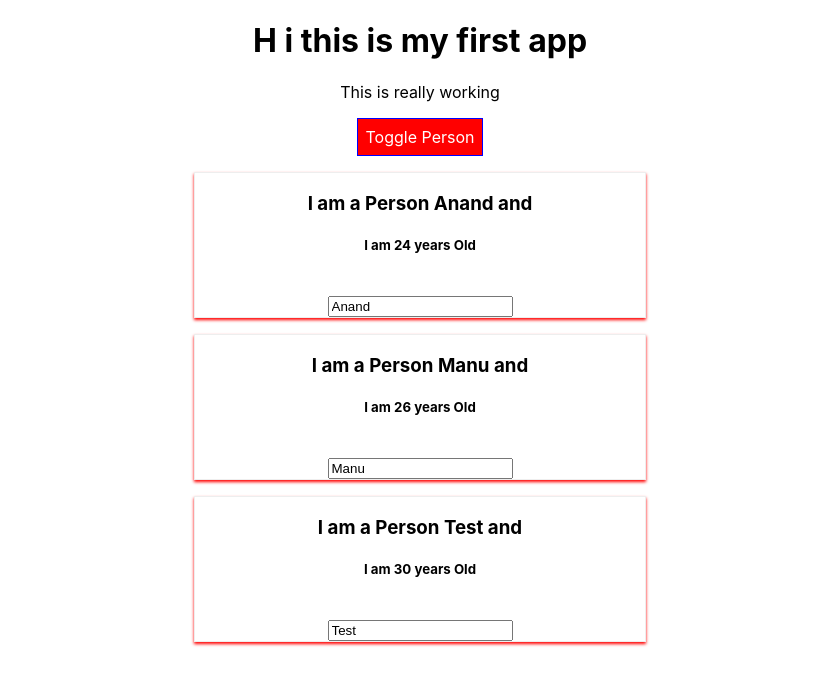
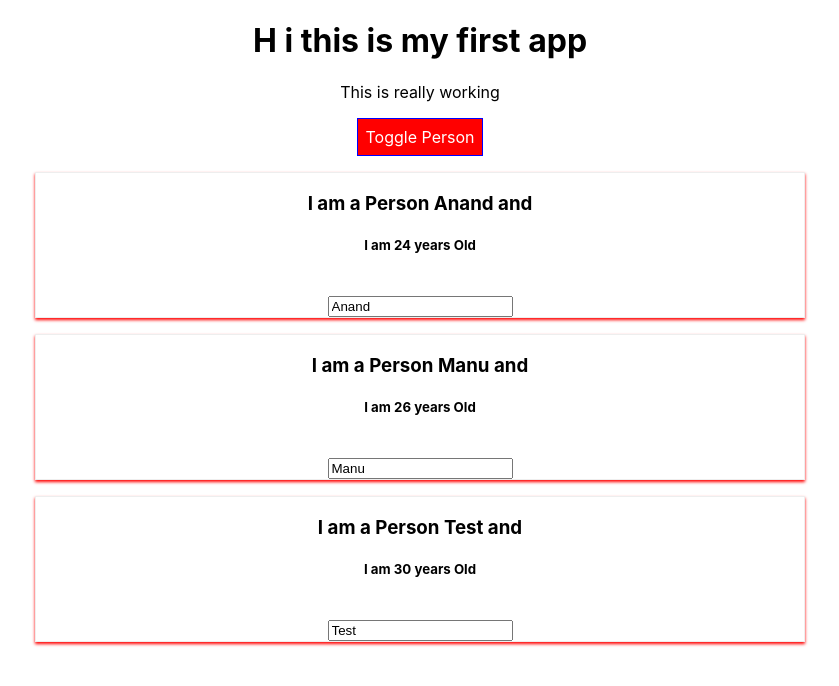
Before and after one commit to ANANDKNIT/my-react-learning, a React (Create React App) app: page / in a window 1280 px wide. Both pictures are taken after a click on the button "Toggle Person". Shown: the top 686 px of the page, without its empty margins (220-1059 px from the left). Built offline with nearby package versions, Linux system fonts and the light colour scheme.

Commit message:
removed radium to use css module

```diff
--- a/src/App.js
+++ b/src/App.js
@@ -1,5 +1,4 @@
 import React, { Component } from "react";
-import Radium,{StyleRoot} from 'radium';
 import "./App.css";
 import Person from "./Person/Person";
 
@@ -30,7 +29,7 @@ class App extends Component {
     const personIndex = this.state.persons.findIndex(p => {
       return p.id === id;
     });
-    console.log(personIndex,'from changwed handler');
+    console.log(personIndex, "from changwed handler");
     // const person={...this.state.persons[personIndex]};
     const person = Object.assign({}, this.state.persons[personIndex]);
     person.name = event.target.value;
@@ -58,13 +57,13 @@ class App extends Component {
     let person = null;
     const style = {
       backgroundColor: "green",
-      color:"white",
+      color: "white",
       font: "inherit",
       border: "1px solid blue",
       padding: "8px",
       ":hover": {
-         backgroundColor:"lightgreen",
-         color: "black"
+        backgroundColor: "lightgreen",
+        color: "black"
       }
     };
 
@@ -83,40 +82,30 @@ class App extends Component {
                 changed={event => this.nameChangeHandler(event, person.id)}
               />
             );
-          })
-          }
+          })}
         </div>
       );
-      style["backgroundColor"] ="red";
-      style[":hover"]={
-        backgroundColor:"salmon",
-        color: "black"
-      }
+      style["backgroundColor"] = "red";
     }
-    let classes=[];
-if(this.state.persons.length<=2) {
-  classes.push('red'); // classes = [red]
-}
-if(this.state.persons.length<=1) {
-  classes.push('bold'); //classes =[red, bold]
-}
+    let classes = [];
+    if (this.state.persons.length <= 2) {
+      classes.push("red"); // classes = [red]
+    }
+    if (this.state.persons.length <= 1) {
+      classes.push("bold"); //classes =[red, bold]
+    }
 
-// if(this.state.persons.length<=1) {
-//   classes.push('bold');
-// }
     return (
-      <StyleRoot>
       <div className="App">
         <h1>H i this is my first app </h1>
-        <p className={classes.join(' ') }>This is really working</p>
+        <p className={classes.join(" ")}>This is really working</p>
         <button onClick={this.togglePersonHandler} style={style}>
           Toggle Person
         </button>
         {person}
       </div>
-      </StyleRoot>
     );
   }
 }
 
-export default Radium(App);
+export default App;
--- a/src/Person/Person.js
+++ b/src/Person/Person.js
@@ -1,26 +1,19 @@
 import React from "react";
-import Radium from 'radium';
-import "./Person.css"
+import "./Person.css";
 
-const person = (props) => {
-  const style= {
-    "@media (min-width:500px)": {
-      width:"450px"
-    }
-  }
+const person = props => {
   return (
-    <div className="Person" style={style}>
-      <h3 onClick={props.click}>I am a Person
-      { ` ${props.name}`} and</h3>
+    <div className="Person">
+      <h3 onClick={props.click}>
+        I am a Person
+        {` ${props.name}`} and
+      </h3>
       <h5> I am {`${props.age}`} years Old</h5>
       {props.children}
-      <br/>
-      <input type="text"
-      onChange={props.changed}
-      value={props.name}
-      />
+      <br />
+      <input type="text" onChange={props.changed} value={props.name} />
     </div>
   );
 };
 
-export default Radium(person);
+export default person;
```
